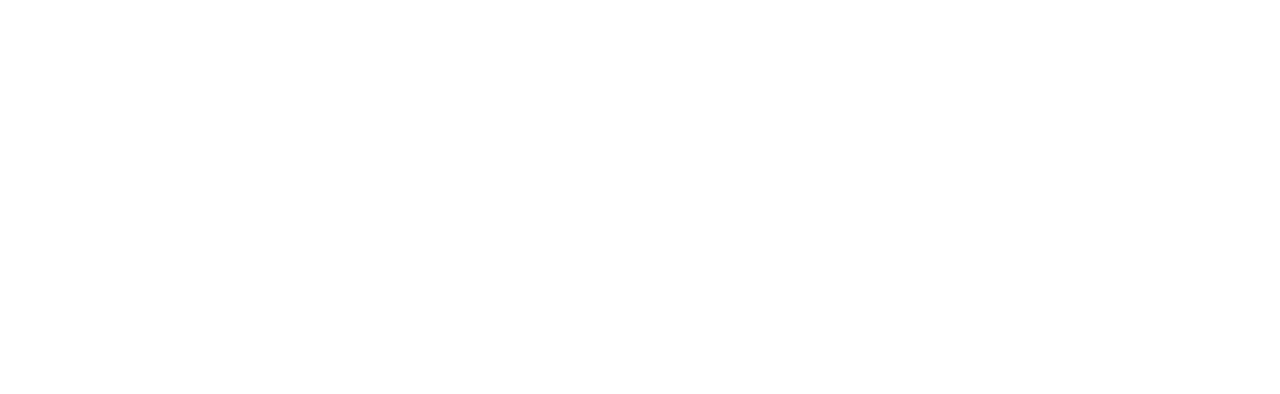
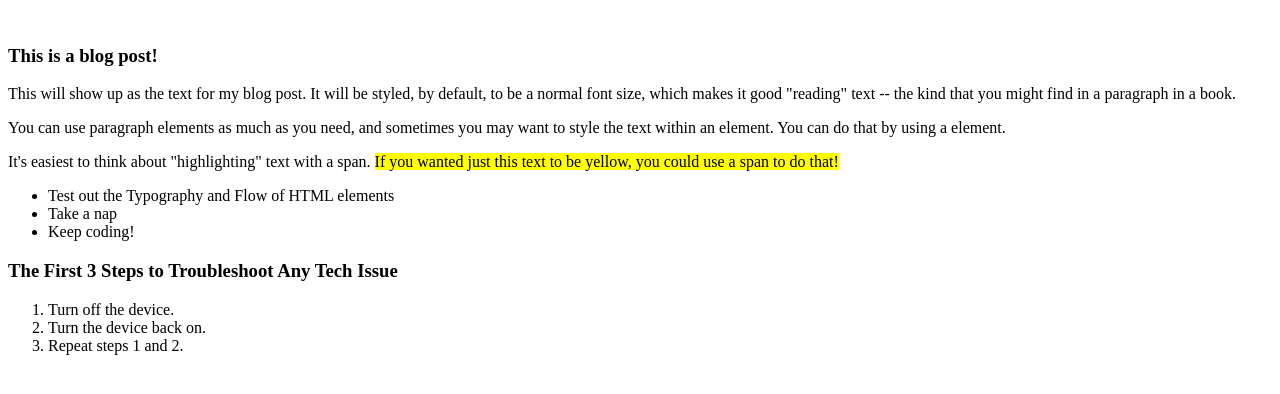
Before and after one commit to stephenmangai/gittest, a plain HTML site: page index.html in a window 1280 px wide. Drawn offline with Linux system fonts and the light colour scheme.

Commit message:
Added some html lines of code

```diff
--- a/index.html
+++ b/index.html
@@ -3,9 +3,40 @@
 <head>
     <meta charset="UTF-8">
     <meta name="viewport" content="width=device-width, initial-scale=1.0">
-    <title>test page</title>
+    <title>HTML Resources</title>
 </head>
 <body>
+    <header>
+        <nav>
+            <img src="" alt="">
+        </nav>
+    </header>
+
+    <main>
+        <article>
+            <h3>This is a blog post!</h3>
+            <p>This will show up as the text for my blog post. It will be styled, by default, to be a normal font size, which makes it good "reading" text -- the kind that you might find in a paragraph in a book.</p>
+            <p>You can use paragraph elements as much as you need, and sometimes you may want to style the text within an element. You can do that by using a <span> element.</p>
+            <p>It's easiest to think about "highlighting" text with a span. <span style="background-color:yellow;">If you wanted just this text to be yellow, you could use a span to do that!</span></p>
+            <ul>
+                <li>Test out the Typography and Flow of HTML elements</li>
+                <li>Take a nap</li>
+                <li>Keep coding!</li>
+             </ul>
+             <h3>The First 3 Steps to Troubleshoot Any Tech Issue</h3>
+             <ol>
+                <li>Turn off the device.</li>
+                <li>Turn the device back on.</li>
+                <li>Repeat steps 1 and 2.</li>
+             </ol>
+        </article>
+        <section>
+            <div></div>
+        </section>
+    </main>
+    <footer>
+
+    </footer>
 
 </body>
 </html>
```
